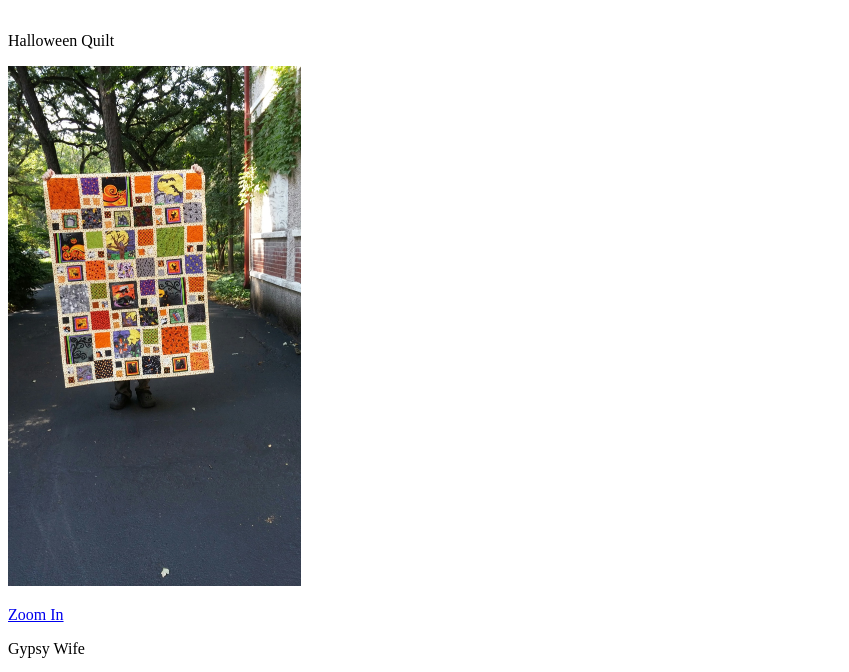
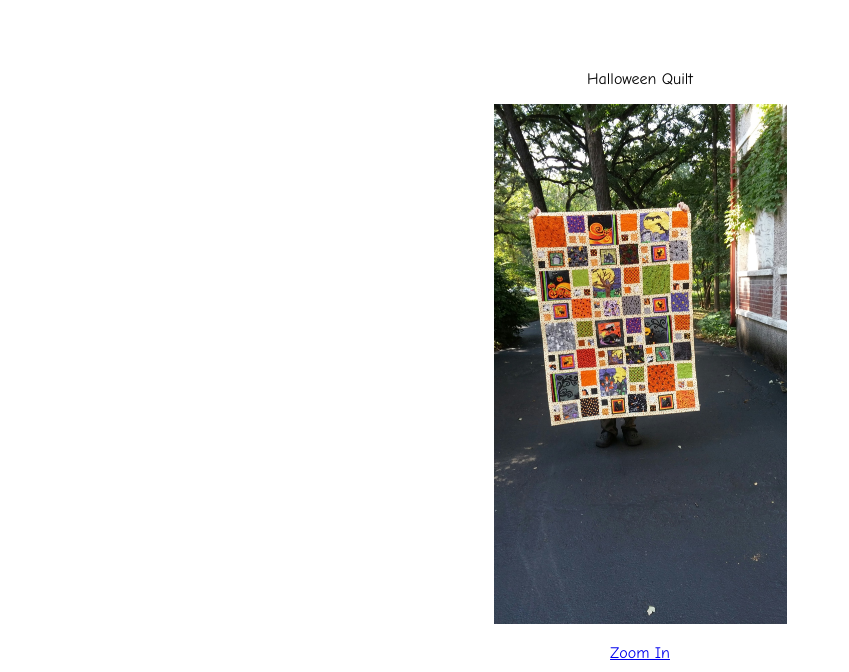
Before and after one commit to hueblerw/hueblerw.github.io, a plain HTML site: page examples.html in a window 1280 px wide. Shown: the part 96-768 px from the top of the page, without its empty margins (0-849 px from the left). Drawn offline with Linux system fonts and the light colour scheme.

Commit message:
center the pictures on the other linked pages and make minor error fixes

```diff
--- a/examples.html
+++ b/examples.html
@@ -6,15 +6,21 @@
 </head>
 <link rel="stylesheet" href="styles.css" type="text/css">
 <body>
-	<section id="examples">
+	<section class="examples">
+		<div class="picture">
 			<p>Halloween Quilt</p>
 			<img src="pictures/quiltpic1.jpg" alt="halloween quilt" height="520" width="293">
 			<p><a href="halloween_zoom.html">Zoom In</a></p>
+		</div>
+		<div class="picture">
 			<p>Gypsy Wife</p>
 			<img src="pictures/quiltpic2.jpg" alt="gyspywife" height="520" width="293">
+		</div>
+		<div class="picture">
 			<p>Purple Quilt</p>
 			<img src="pictures/quiltpic4.jpg" alt="purple quilt" height="293" width="520">
 			<p></p>
+		</div>
 		<f1><a href="index.html">Return to Main Page</a></f1>
 	</section>
 </body>
--- a/styles.css
+++ b/styles.css
@@ -6,7 +6,7 @@ h1,h2 {
 
 h1 {
 	font-size: 4vw;
-	font-family: "Comic Sans MS", cursive, sans-serif ;
+	font-family: "Comic Sans MS", cursive, sans-serif;
 }
 
 h2 {
@@ -28,7 +28,6 @@ a:visited {
 	max-width: 50%;
 	margin-left: 8px;
 	margin-right: 8px;
-	margin-color: green;
 	padding:20px;
 	border-radius: 15px;
 	margin-left: auto;
@@ -83,6 +82,8 @@ h3 {
 	right: 0px;
 }
 
+/* Make the logos rotate 90-degrees if the screen is too narrow. */
+
 @media screen and (max-width: 840px) {
 	.logo {
 		transform:          rotate(270deg);
@@ -103,3 +104,19 @@ h3 {
 		right: -40px;
 	}
 }
+
+/* Center pictures on the linked pages. */
+
+.picture {
+	margin: 30px;
+}
+
+.examples {
+	font-family: "Comic Sans MS", cursive, sans-serif;
+	font-size: 100%;
+	max-width: 100%;
+	padding: 8px;
+	margin-left: auto;
+	margin-right: auto;
+	text-align: center;
+}
```
Also changed, not shown: facilities.html (+7 -3 lines), halloween_zoom.html (+7 -3 lines), index.html (+1 -1 lines). Lines whose indentation alone changed are shown as unchanged.
